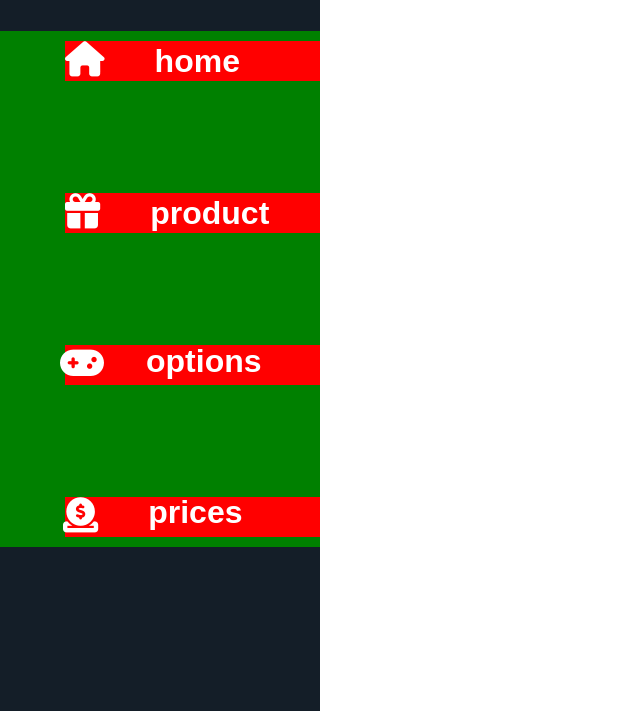
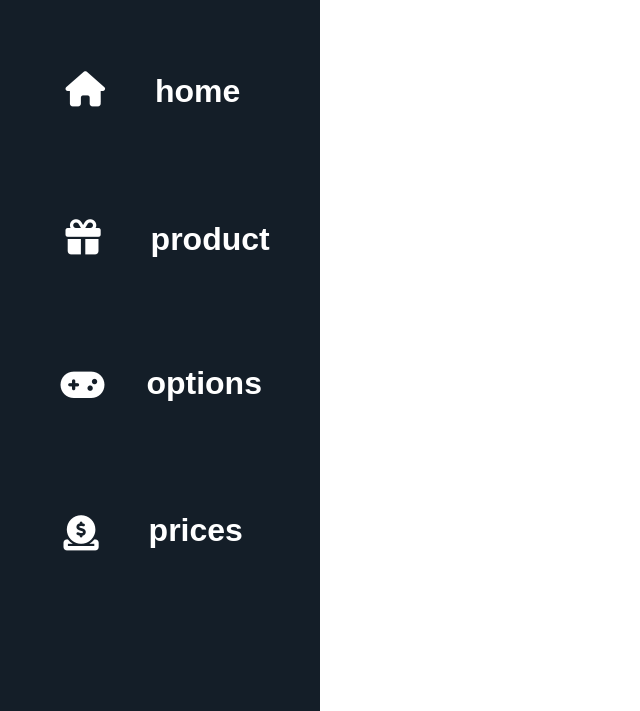
Before and after one commit to Blizni13/navigation-bar, a plain HTML site: page index.html in a window 1280 px wide. Shown: the part 89-800 px from the top of the page, without its empty margins (0-640 px from the left). Drawn offline with nearby package versions, Linux system fonts and the light colour scheme.

Commit message:
New convention in list elements styles.css

```diff
--- a/styles.css
+++ b/styles.css
@@ -74,11 +74,10 @@ body {
     margin-top: 120px;
     display: flex;
     flex-direction: column;
-    gap: 7rem;
+    gap: 3rem;
     font-size: 2.2rem;
     list-style: none;
     padding-block: 10px;
-    padding-left: 65px;
 }
 
 .fa-gamepad {
@@ -122,16 +121,14 @@ body {
     top: -5px;
 }
 
-#list {
-    background-color: green;
-}
-
 #list li {
     position: relative;
-    background-color: red;
-    margin-left: 0;
-    width: 100%;
-    left: 0;
+    margin-left: -64.6px;
+    width: 344.5px;
+    padding-left: 90px;
+    height: 100px;
+    vertical-align: middle;
+    padding-top: 30px;
 }
 
 /*--------------------------*/
```
